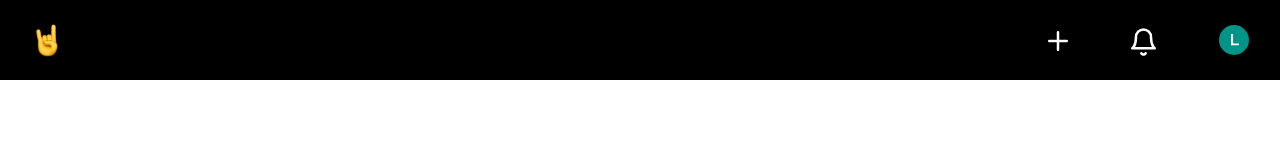
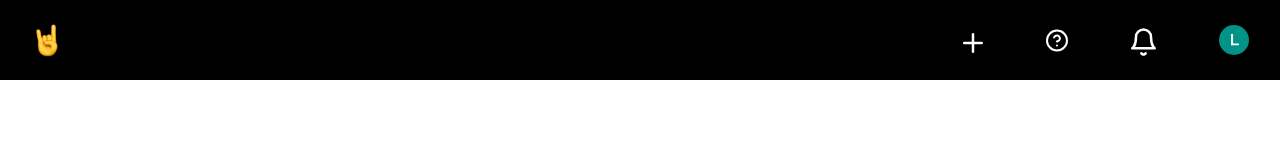
Before and after one commit to VitorRBrumatti/FrontEnd, a Vue app: page /Home in a window 1280 px wide. Shown: the top 160 px of the page. Built offline with nearby package versions, Linux system fonts and the light colour scheme.

Commit message:
component atualizado

```diff
--- a/src/components/Navbar.vue
+++ b/src/components/Navbar.vue
@@ -17,6 +17,7 @@ export default {
                 <img src="../assets/criarTarefa.svg" alt="New task" class="newPlus">
                 <p v-show="showing == true" class="taskHover">Criar tarefa</p>
             </div>
+            <img src="../assets/ajuda.svg" alt="Help vetor" class="help">
             <img src="../assets/Notification.svg" alt="Notification vetor" class="notification">
             <img src="../assets/Profile.svg" alt="Profile Pic" class="profile-pic">
         </div>
@@ -64,8 +65,6 @@ nav {
     width: 20px;
     height: 20px;
     border: 2px 0px 0px 0px;
-
-
 }
 
 .taskHover {
@@ -73,6 +72,7 @@ nav {
     display: flex;
     gap: 11px;
     justify-content: center;
+    align-items: center;
     cursor: pointer;
 }
 
```
